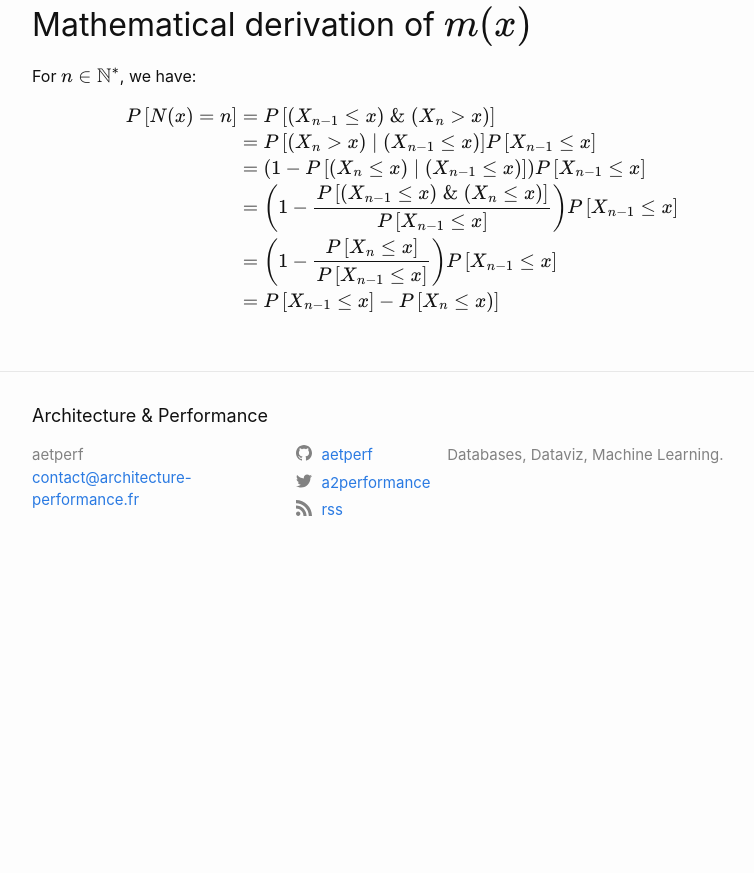
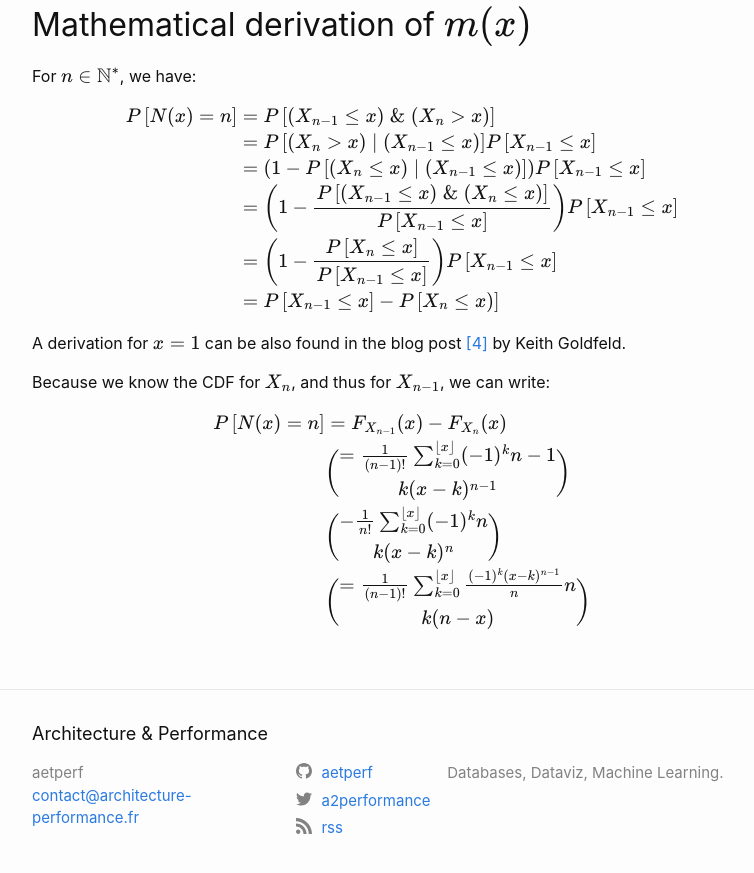
Before and after one commit to aetperf/aetperf.github.io, a Jekyll site: the page built from _posts/2022-07-26-Euler-s-number-and-the-uniform-sum-distribution.md, in a window 1280 px wide and 900 px high, scrolled down 7075 px. Shown: the top 873 px of the window, without its empty margins (238-992 px from the left). Built offline with Jekyll 4.4.1, drawn with Linux system fonts in a browser that asks for light colours; formulas are drawn with MathJax 3; before the commit the page ends 7657 px from its top, so only the background shows below that.

Commit message:
latex test

```diff
--- a/_posts/2022-07-26-Euler-s-number-and-the-uniform-sum-distribution.md
+++ b/_posts/2022-07-26-Euler-s-number-and-the-uniform-sum-distribution.md
@@ -290,3 +290,16 @@ P \left[ N(x) = n \right] &= P \left[ (X_{n-1} \leq x) \; \& \; (X_n > x) \right
 &= P\left[ X_{n-1} \leq x \right] -  P\left[ X_n \leq x) \right]
 \end{align*}
 $$
+
+A derivation for $x=1$ can be also found in the blog post [[4]](https://www.rdatagen.net/post/a-fun-example-to-explore-probability/) by Keith Goldfeld.
+
+Because we know the CDF for $X_n$, and thus for $X_{n-1}$, we can write:
+
+$$
+\begin{align*}
+P \left[ N(x) = n \right] &= F_{X_{n-1}}(x) - F_{X_n}(x) \\
+&= \frac{1}{(n-1)!} \sum_{k=0}^{\lfloor x \rfloor} (-1)^k {n-1}\choose{k} (x-k)^{n-1} \\
+&- \frac{1}{n!} \sum_{k=0}^{\lfloor x \rfloor} (-1)^k {n}\choose{k} (x-k)^{n} \\
+&= \frac{1}{(n-1)!} \sum_{k=0}^{\lfloor x \rfloor} \frac{(-1)^k (x-k)^{n-1}}{n} {n}\choose{k} (n-x)
+\end{align*}
+$$
```
